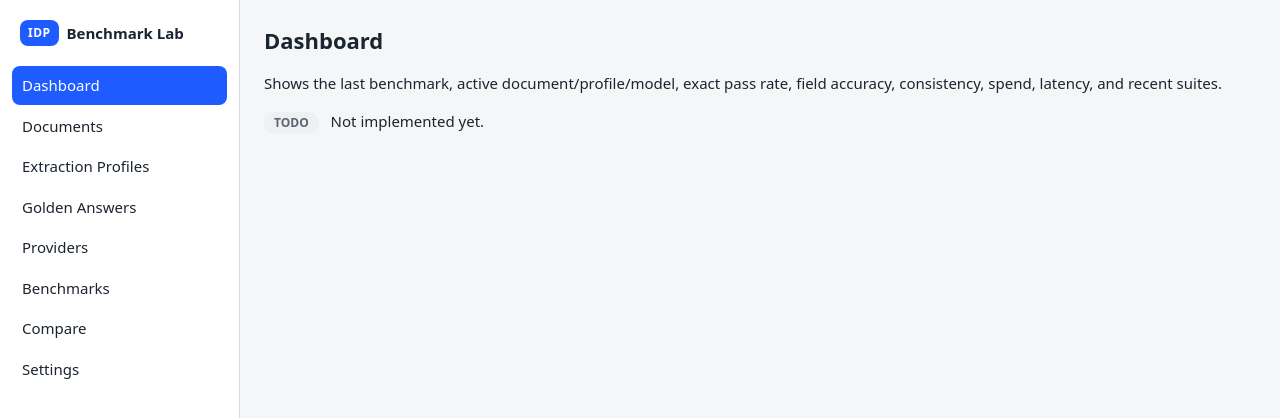
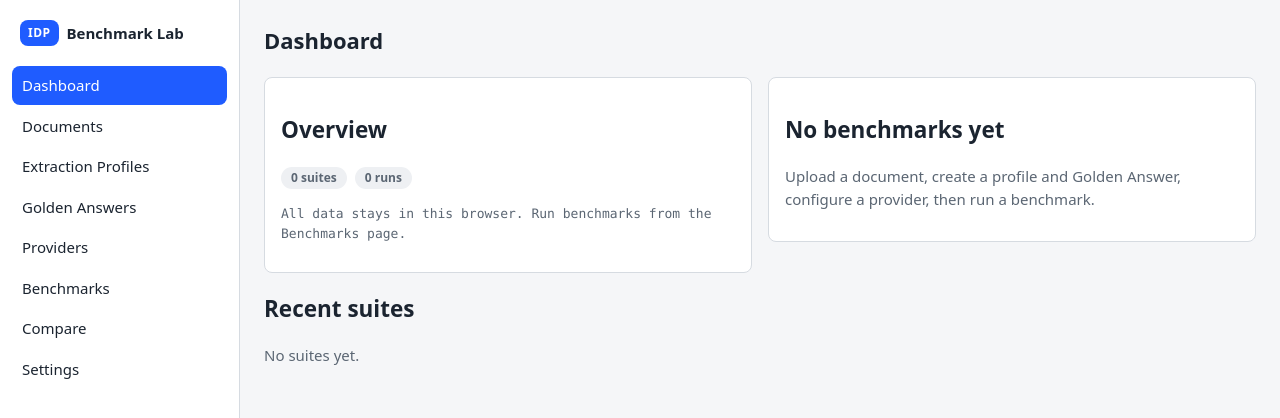
Before and after one commit to yapweijun1996/idp-benchmark-lab, a React (Vite) app: page / in a window 1280 px wide. Shown: the top 418 px of the page. Built offline with nearby package versions, Linux system fonts and the light colour scheme.

Commit message:
feat: real Dashboard page replaces placeholder fallback (route alignment)

```diff
--- a/src/App.tsx
+++ b/src/App.tsx
@@ -3,13 +3,15 @@ import { Layout } from "./app/Layout";
 import { useHashRoute } from "./app/useHashRoute";
 import { BenchmarksPage } from "./pages/BenchmarksPage";
 import { ComparePage } from "./pages/ComparePage";
+import { DashboardPage } from "./pages/DashboardPage";
 import { DocumentsPage } from "./pages/DocumentsPage";
 import { GoldenAnswersPage } from "./pages/GoldenAnswersPage";
-import { PlaceholderPage } from "./pages/PlaceholderPage";
 import { ProfilesPage } from "./pages/ProfilesPage";
+import { ProvidersPage } from "./pages/ProvidersPage";
 import { SettingsPage } from "./pages/SettingsPage";
-import { ProvidersPage } from "./pages/ProvidersPage";
 
+// Every declared route maps to a real page; unknown hashes fall back to the
+// dashboard inside useHashRoute (no placeholder fallback exists anymore).
 export default function App() {
   const route = useHashRoute();
   const [navOpen, setNavOpen] = useState(false);
@@ -18,6 +20,7 @@ export default function App() {
 
   return (
     <Layout route={route} navOpen={navOpen} onToggleNav={toggleNav} onNavigate={closeNav}>
+      {route === "dashboard" ? <DashboardPage /> : null}
       {route === "documents" ? <DocumentsPage /> : null}
       {route === "profiles" ? <ProfilesPage /> : null}
       {route === "golden" ? <GoldenAnswersPage /> : null}
@@ -25,9 +28,6 @@ export default function App() {
       {route === "benchmarks" ? <BenchmarksPage /> : null}
       {route === "compare" ? <ComparePage /> : null}
       {route === "settings" ? <SettingsPage /> : null}
-      {route !== "documents" && route !== "profiles" && route !== "golden" && route !== "providers" && route !== "benchmarks" && route !== "compare" && route !== "settings" ? (
-        <PlaceholderPage routeId={route} />
-      ) : null}
     </Layout>
   );
 }
--- /dev/null
+++ b/src/pages/DashboardPage.tsx
@@ -0,0 +1,146 @@
+import { useEffect, useState } from "react";
+import { summarizeSuite, type SuiteSummary } from "../benchmarks/summary";
+import { useRunHistory } from "../benchmarks/useRunHistory";
+import { getDb } from "../storage/db";
+import type { BenchmarkRun, BenchmarkSuite } from "../storage/types";
+
+interface LatestEntry {
+  suite: BenchmarkSuite;
+  runs: BenchmarkRun[];
+  summary: SuiteSummary;
+}
+
+const pct = (v: number | undefined): string => (v === undefined ? "—" : (v * 100).toFixed(1) + "%");
+
+/**
+ * Dashboard (DESIGN.md): the most recent benchmark at a glance — active
+ * configuration, accuracy, stability, spend, and latency — plus recent
+ * suites and storage totals.
+ */
+export function DashboardPage() {
+  const history = useRunHistory();
+  const [latest, setLatest] = useState<LatestEntry | null>(null);
+  const [totals, setTotals] = useState<{ suites: number; runs: number }>({ suites: 0, runs: 0 });
+
+  useEffect(() => {
+    let cancelled = false;
+    void (async () => {
+      const db = getDb();
+      const allSuites = await db.benchmarkSuites.toArray();
+      const allRuns = await db.benchmarkRuns.toArray();
+      if (cancelled) {
+        return;
+      }
+      setTotals({ suites: allSuites.length, runs: allRuns.length });
+      const ordered = [...allSuites].sort((a, b) => b.createdAt.localeCompare(a.createdAt));
+      const target = ordered.find((s) => s.status === "completed") ?? ordered[0];
+      if (!target) {
+        setLatest(null);
+        return;
+      }
+      const runs = allRuns
+        .filter((r) => r.suiteId === target.id)
+        .sort((a, b) => a.runNumber - b.runNumber);
+      setLatest({ suite: target, runs, summary: summarizeSuite(runs, target.requestedRuns) });
+    })();
+    return () => {
+      cancelled = true;
+    };
+  }, [history.suites]);
+
+  return (
+    <section aria-labelledby="dashboard-title">
+      <h1 id="dashboard-title">Dashboard</h1>
+
+      <div className="provider-grid">
+        <div className="profile-form">
+          <h2>Overview</h2>
+          <p>
+            <span className="chip chip--todo">{totals.suites} suites</span>
+            <span className="chip chip--session">{totals.runs} runs</span>
+          </p>
+          <p className="doc-card__meta">
+            All data stays in this browser. Run benchmarks from the Benchmarks page.
+          </p>
+        </div>
+
+        {latest ? (
+          <div className="profile-form" role="region" aria-label="Latest benchmark">
+            <h2>
+              Latest benchmark{" "}
+              <span className={"chip " + (latest.suite.status === "completed" ? "chip--ok" : "chip--todo")}>
+                {latest.suite.status}
+              </span>
+            </h2>
+            <p className="doc-card__meta">
+              {latest.suite.identity.model} · {latest.suite.identity.inputMode} ·{" "}
+              {latest.runs.length}/{latest.suite.requestedRuns} runs
+            </p>
+            <table className="summary-table">
+              <tbody>
+                <tr>
+                  <th>Exact pass</th>
+                  <td>{pct(latest.summary.exactPassRate)}</td>
+                  <th>Schema-valid</th>
+                  <td>{pct(latest.summary.schemaValidRate)}</td>
+                </tr>
+                <tr>
+                  <th>Avg leaf accuracy</th>
+                  <td>{pct(latest.summary.avgLeafAccuracy)}</td>
+                  <th>Consistency</th>
+                  <td>{pct(latest.summary.consistencyRate)}</td>
+                </tr>
+                <tr>
+                  <th>Unique variants</th>
+                  <td>{latest.summary.uniqueVariants}</td>
+                  <th>Latency avg / p95</th>
+                  <td>
+                    {latest.summary.latency.avg === undefined ? "—" : Math.round(latest.summary.latency.avg) + " ms"} /{" "}
+                    {latest.summary.latency.p95 === undefined ? "—" : Math.round(latest.summary.latency.p95) + " ms"}
+                  </td>
+                </tr>
+                <tr>
+                  <th>Cost total</th>
+                  <td>
+                    {latest.summary.cost.totalUsd === undefined ? "unknown" : "$" + latest.summary.cost.totalUsd.toFixed(6)}
+                  </td>
+                  <th>Error rate</th>
+                  <td>{pct(latest.summary.errorRate)}</td>
+                </tr>
+              </tbody>
+            </table>
+          </div>
+        ) : (
+          <div className="profile-form">
+            <h2>No benchmarks yet</h2>
+            <p className="empty-state">
+              Upload a document, create a profile and Golden Answer, configure a provider, then run a benchmark.
+            </p>
+          </div>
+        )}
+      </div>
+
+      <h2>Recent suites</h2>
+      {history.suites.length === 0 ? (
+        <p className="empty-state">No suites yet.</p>
+      ) : (
+        <ul className="doc-list">
+          {history.suites.slice(0, 5).map((s) => (
+            <li key={s.id} className="doc-card">
+              <span className="doc-card__main">
+                <span className="doc-card__name">{s.name ?? s.id.slice(0, 8)}</span>
+                <span className="doc-card__meta">
+                  {s.identity.model} · {s.identity.inputMode} · {s.requestedRuns} run(s)
+                </span>
+              </span>
+              <span className={"chip " + (s.status === "completed" ? "chip--ok" : s.status === "failed" ? "chip--bad" : "chip--todo")}>
+                {s.status}
+              </span>
+              <span className="doc-card__meta">{new Date(s.createdAt).toLocaleString()}</span>
+            </li>
+          ))}
+        </ul>
+      )}
+    </section>
+  );
+}
--- a/src/pages/PlaceholderPage.tsx
+++ /dev/null
@@ -1,28 +0,0 @@
-import { ROUTES, type RouteId } from "../app/routes";
-
-const DESCRIPTIONS: Record<RouteId, string> = {
-  dashboard:
-    "Shows the last benchmark, active document/profile/model, exact pass rate, field accuracy, consistency, spend, latency, and recent suites.",
-  documents:
-    "Upload and preview local PDFs, choose the active document and input mode (Native PDF or Canonical Rendered Images).",
-  profiles:
-    "Create and version modular extraction profiles: base prompt, extraction contract, JSON schema, and normalization policy.",
-  golden: "Edit the expected JSON, validate it against the active schema, and approve each version.",
-  providers: "Configure BYOK OpenAI, Gemini, or Custom OpenAI-compatible providers and test connectivity.",
-  benchmarks: "Build and run 5/10/20/50/100-run benchmarks with Stop and a hard budget cap.",
-  compare: "Compare providers, models, prompts, schemas, and input modes side by side.",
-  settings: "App settings, pricing snapshots, export, backup, and import.",
-};
-
-export function PlaceholderPage({ routeId }: { routeId: RouteId }) {
-  const route = ROUTES.find((r) => r.id === routeId);
-  return (
-    <section aria-labelledby="page-title">
-      <h1 id="page-title">{route?.label ?? routeId}</h1>
-      <p>{DESCRIPTIONS[routeId]}</p>
-      <p>
-        <span className="chip chip--todo">TODO</span> Not implemented yet.
-      </p>
-    </section>
-  );
-}
```
Also changed, not shown: 1 other file (tests, documents, lock files or other folders).
